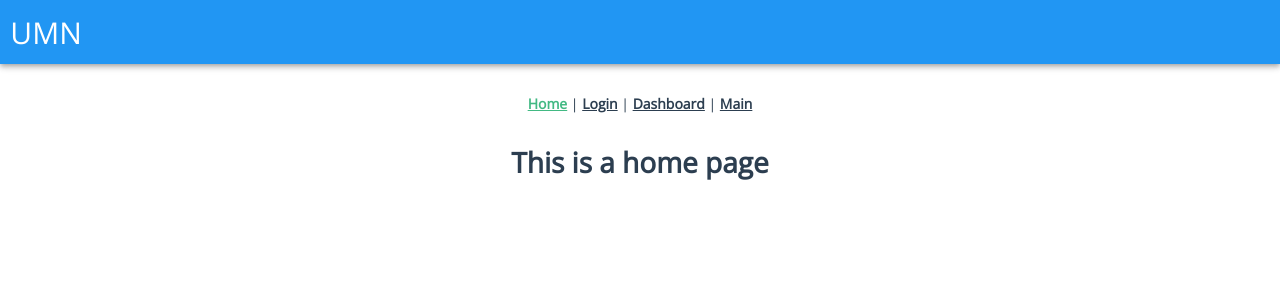
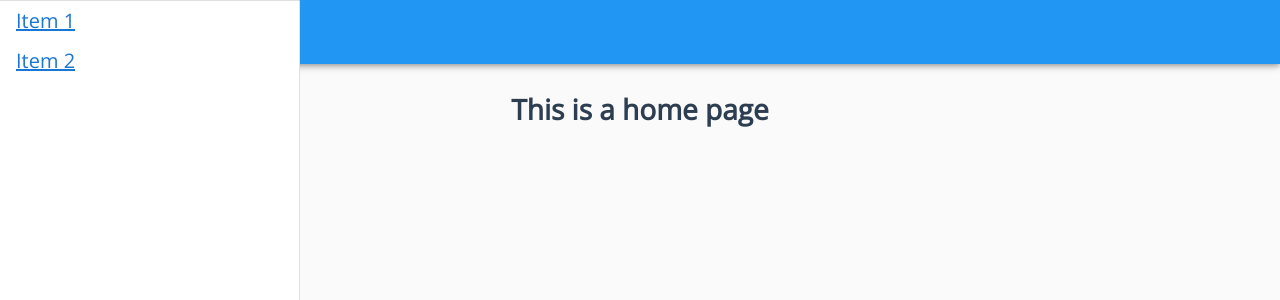
Before and after one commit to shadow3x3x3/mun-frontend, a Vue app: page / in a window 1280 px wide. Shown: the top 300 px of the page. Built offline with nearby package versions, Linux system fonts and the light colour scheme.

Commit message:
[Layout] Add side bar

```diff
--- a/src/App.vue
+++ b/src/App.vue
@@ -1,22 +1,29 @@
 <template>
-  <div id="app" class="single-page">
+  <v-app>
+    <sidebar/>
     <navbar/>
-    <div id="nav">
+    <!-- <div id="nav">
       <router-link to="/">Home</router-link> |
       <router-link to="/login">Login</router-link> |
       <router-link to="/dashboard">Dashboard</router-link> |
       <router-link to="/main">Main</router-link>
-    </div>
-    <router-view class="flex-center"></router-view>
-  </div>
+    </div> -->
+    <v-content>
+      <v-fade-transition mode="out-in">
+        <router-view class="flex-center"></router-view>
+      </v-fade-transition>
+    </v-content>
+  </v-app>
 </template>
 
 <script>
-import Navbar from '@/components/Navbar'
+import Navbar from '@/components/Navbar';
+import Sidebar from '@/components/Sidebar';
 
 export default {
   components: {
     Navbar,
+    Sidebar,
   },
 }
 </script>
@@ -33,26 +40,6 @@ export default {
   -webkit-font-smoothing: antialiased;
   -moz-osx-font-smoothing: grayscale;
 }
-#nav {
-  padding: 30px;
-  a {
-    color: #2c3e50;
-    font-weight: bold;
-    &.router-link-exact-active {
-      color: #42b983;
-    }
-  }
-}
-
-.single-page {
-  align-items: center;
-  flex-direction: column;
-  justify-content: center;
-  margin: 0;
-  padding: 0;
-  width: 100%;
-  height: 100%;
-}
 
 .flex-container {
   display: flex;
--- /dev/null
+++ b/src/components/Sidebar.vue
@@ -0,0 +1,43 @@
+<template>
+  <v-navigation-drawer
+    v-model="drawer"
+    permanent
+    absolute
+  >
+    <v-list class="pt-0" dense>
+      <v-divider></v-divider>
+
+      <v-list-tile
+        v-for="item in items"
+        :key="item.title"
+      >
+        <v-list-tile-content>
+          <router-link :to="{ path: item.link }">
+            <v-list-tile-title class="item">{{ item.title }}</v-list-tile-title>
+          </router-link>
+        </v-list-tile-content>
+      </v-list-tile>
+    </v-list>
+  </v-navigation-drawer>
+</template>
+
+<script>
+export default {
+  data() {
+    return {
+      drawer: false,
+      items: [
+        { title: "Item 1", link: "dashboard" },
+        { title: "Item 2", link: "main" }
+      ],
+      right: null
+    };
+  }
+};
+</script>
+
+<style lang="scss" scoped>
+.item {
+  font-size: 20px;
+}
+</style>
--- a/src/views/Dashboard.vue
+++ b/src/views/Dashboard.vue
@@ -1,5 +1,5 @@
 <template>
-  <div>
+  <v-container>
     <h1>This is a dashboard page</h1>
-  </div>
+  </v-container>
 </template>
--- a/src/views/Home.vue
+++ b/src/views/Home.vue
@@ -1,9 +1,9 @@
 <template>
-  <div class="home">
+  <v-container>
     <!-- <img alt="Vue logo" src="../assets/logo.png"> -->
     <!-- <HelloWorld msg="Welcome to Your Vue.js App"/> -->
     <h1>This is a home page</h1>
-  </div>
+  </v-container>
 </template>
 
 <script>
--- a/src/views/Login.vue
+++ b/src/views/Login.vue
@@ -1,7 +1,7 @@
 <template>
-  <div>
+  <v-container>
     <h1>This is a login page</h1>
-  </div>
+  </v-container>
 </template>
 
 
```
